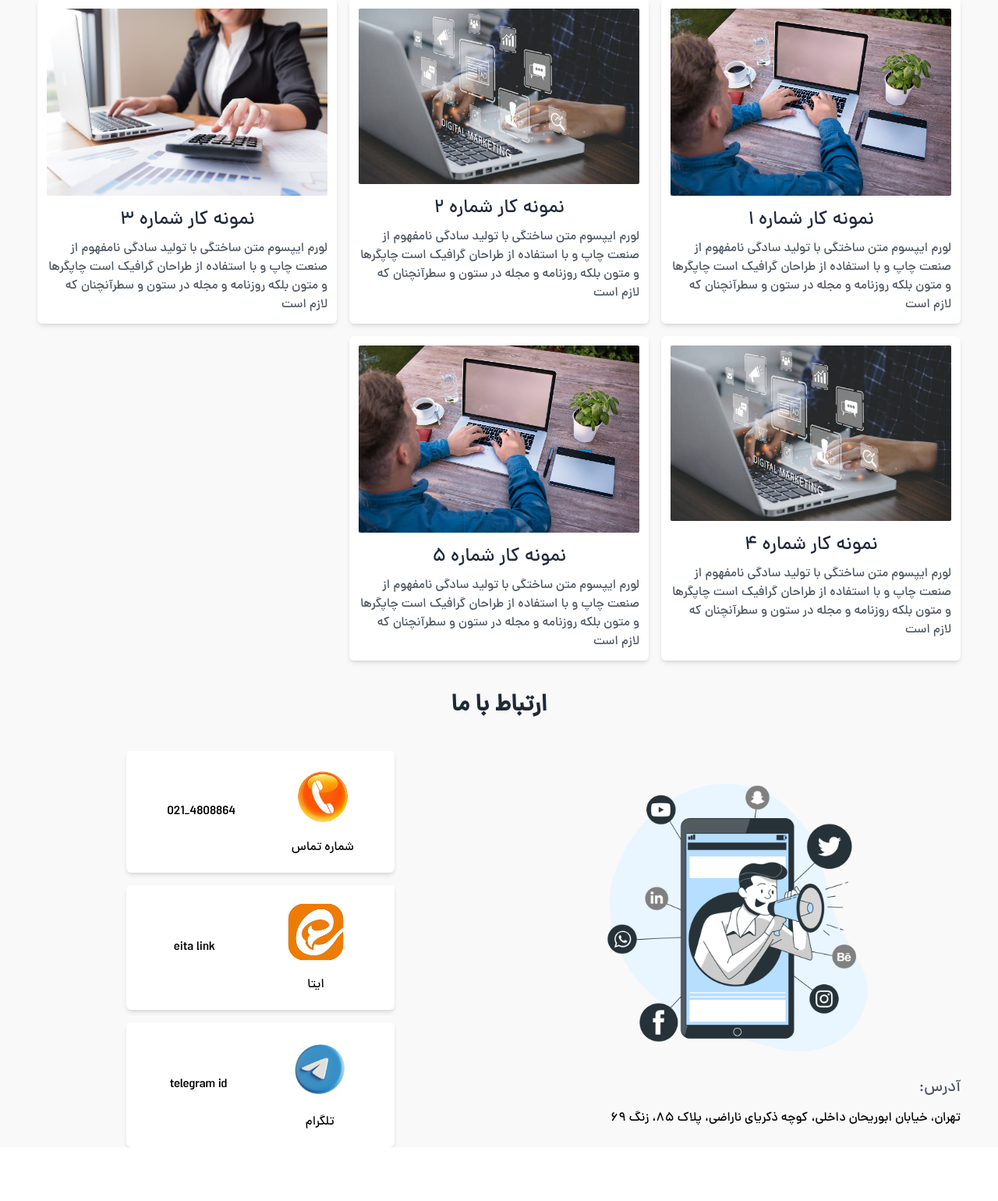
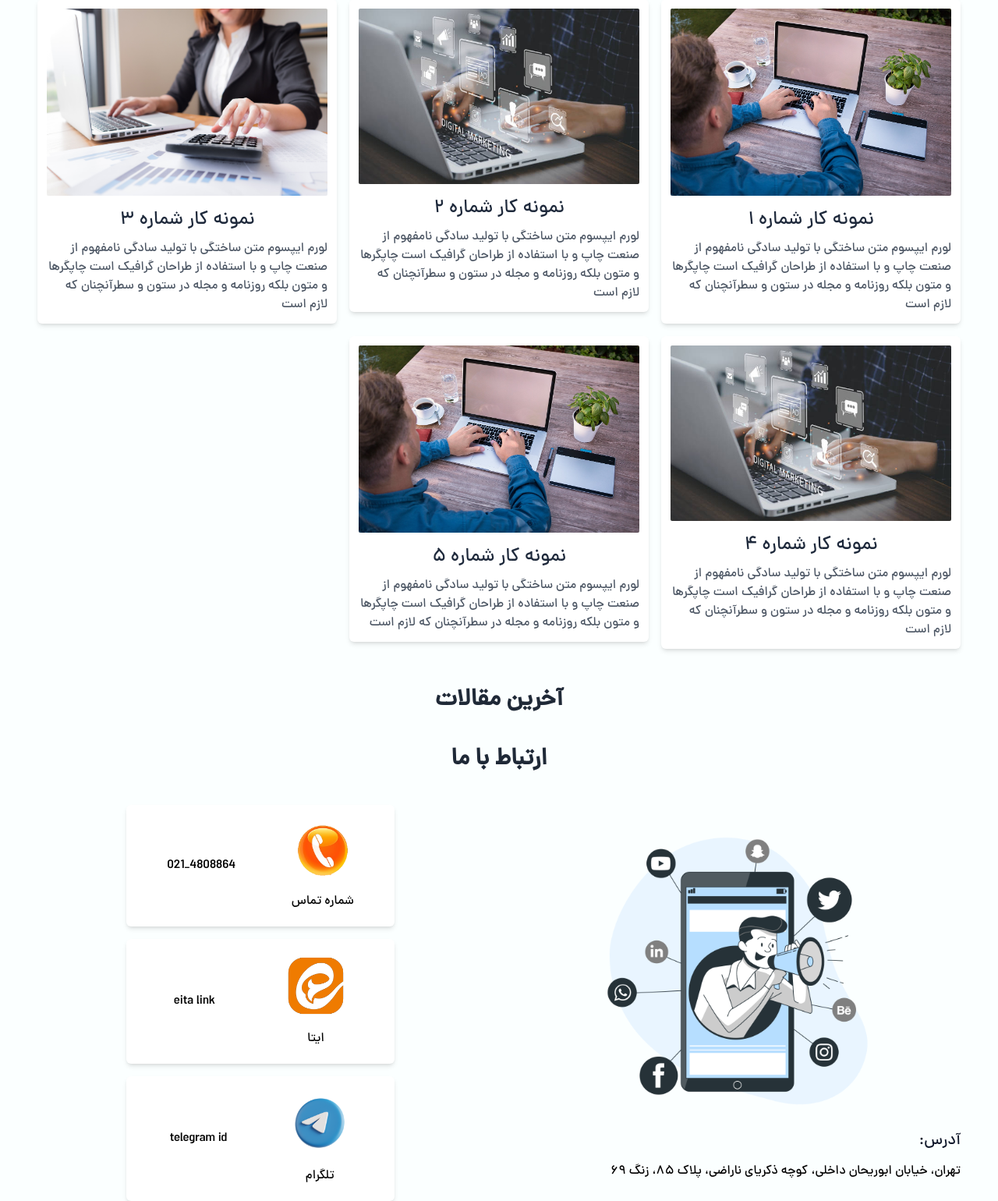
Before and after one commit to soufi-learn/iran-cover, a Django app: template templates/index.html in a window 1280 px wide. Shown: the part 1005-2545 px from the top of the page at 78% size. Before the commit the page ends 2476 px from the top, so only its background shows below. Run offline with Django 5.2, Linux system fonts and the light colour scheme; the template is opened without the code that fills it, so the values that code supplies are empty; some libraries are stand-ins or nearby versions.

Commit message:
cahnge addres color & change hover effect of social items

```diff
--- a/static/css/output.css
+++ b/static/css/output.css
@@ -556,7 +556,7 @@ video {
 
 body {
   font-family: "dana-medium", "sans-serif";
-  background: #f9f9f9;
+  background: #fbffff;
 }
 
 html {
@@ -801,6 +766,14 @@ h6 {
   margin-top: 2.5rem;
 }
 
+.mt-12 {
+  margin-top: 3rem;
+}
+
+.mt-14 {
+  margin-top: 3.5rem;
+}
+
 .mt-16 {
   margin-top: 4rem;
 }
@@ -917,8 +838,8 @@ h6 {
   flex-direction: column;
 }
 
-.flex-wrap {
-  flex-wrap: wrap;
+.items-start {
+  align-items: flex-start;
 }
 
 .items-center {
@@ -1078,14 +972,19 @@ h6 {
   color: rgb(31 41 55 / var(--tw-text-opacity));
 }
 
+.text-slate-800 {
+  --tw-text-opacity: 1;
+  color: rgb(30 41 59 / var(--tw-text-opacity));
+}
+
 .text-white {
   --tw-text-opacity: 1;
   color: rgb(255 255 255 / var(--tw-text-opacity));
 }
 
-.text-slate-800 {
+.text-slate-900 {
   --tw-text-opacity: 1;
-  color: rgb(30 41 59 / var(--tw-text-opacity));
+  color: rgb(15 23 42 / var(--tw-text-opacity));
 }
 
 .shadow-md {
--- a/static/css/styles.css
+++ b/static/css/styles.css
@@ -5,7 +5,7 @@
 @layer base {
   body {
     font-family: "dana-medium", "sans-serif";
-    background: #f9f9f9;
+    background: #fbffff;
   }
 
   html {
--- a/templates/index.html
+++ b/templates/index.html
@@ -103,7 +103,9 @@
         نمونه کار ها
       </h3>
 
-      <ul class="grid grid-cols-1 gap-4 md:grid-cols-2 lg:grid-cols-3">
+      <ul
+        class="grid items-start grid-cols-1 gap-4 md:grid-cols-2 lg:grid-cols-3"
+      >
         <li class="p-3 bg-white rounded-md shadow-md">
           <img
             src="../static/images/work-sample-3.png"
@@ -166,9 +168,17 @@
           <p class="text-gray-600">
             لورم ایپسوم متن ساختگی با تولید سادگی نامفهوم از صنعت چاپ و با
             استفاده از طراحان گرافیک است چاپگرها و متون بلکه روزنامه و مجله در
-            ستون و سطرآنچنان که لازم است
+            سطرآنچنان که لازم است
           </p>
         </li>
+      </ul>
+    </div>
+
+    <!--------------------- Weblogs Section --------------------->
+    <div class="mx-5 mt-12 md:mx-12">
+      <h3 class="text-3xl font-bold text-center text-gray-800">آخرین مقالات</h3>
+      <ul>
+        <li></li>
       </ul>
     </div>
 
@@ -187,7 +197,7 @@
           <div>
             <!-- address -->
             <div class="mt-4">
-              <h4>آدرس:</h4>
+              <h4 class="text-slate-900">آدرس:</h4>
               <p class="mt-2 leading-8">
                 تهران، خیابان ابوریحان داخلی، کوچه ذکریای ناراضی، پلاک ۸۵، زنگ
                 ۶۹
@@ -199,7 +209,7 @@
         <section class="flex flex-col items-center flex-1 w-full gap-4">
           <a
             href="tel:0214808864"
-            class="flex items-center justify-around w-full px-4 py-5 bg-white rounded-md shadow-md md:w-3/6 lg:w-4/5 xl:w-3/5"
+            class="flex items-center justify-around w-full px-4 py-5 bg-white rounded-md shadow-md md:w-3/6 lg:w-4/5 xl:w-3/5 hover:bg-blue-100/20"
           >
             <div class="flex flex-col items-center gap-4">
               <img
@@ -214,7 +224,7 @@
 
           <a
             href="#"
-            class="flex items-center justify-around w-full px-4 py-5 bg-white rounded-md shadow-md md:w-3/6 lg:w-4/5 xl:w-3/5"
+            class="flex items-center justify-around w-full px-4 py-5 bg-white rounded-md shadow-md md:w-3/6 lg:w-4/5 xl:w-3/5 hover:bg-blue-100/20"
           >
             <div class="flex flex-col items-center gap-4">
               <img
@@ -229,7 +239,7 @@
 
           <a
             href="https://t.me/..."
-            class="flex items-center justify-around w-full px-4 py-5 bg-white rounded-md shadow-md md:w-3/6 lg:w-4/5 xl:w-3/5"
+            class="flex items-center justify-around w-full px-4 py-5 bg-white rounded-md shadow-md md:w-3/6 lg:w-4/5 xl:w-3/5 hover:bg-blue-100/20"
           >
             <div class="flex flex-col items-center gap-4">
               <img
```
Also changed, not shown: other parts of static/css/output.css (+48 -199 lines), static/icons/blogs.svg (deleted).
